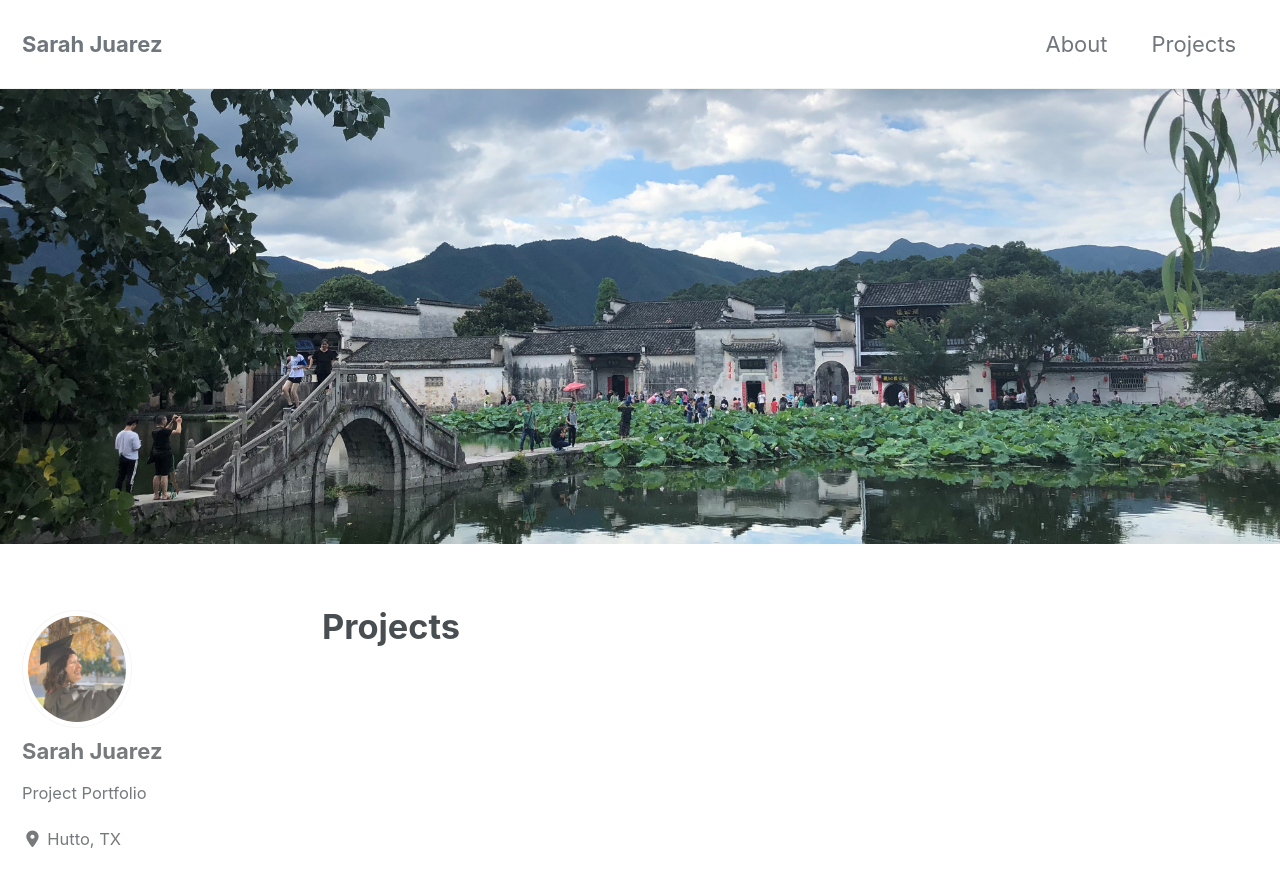
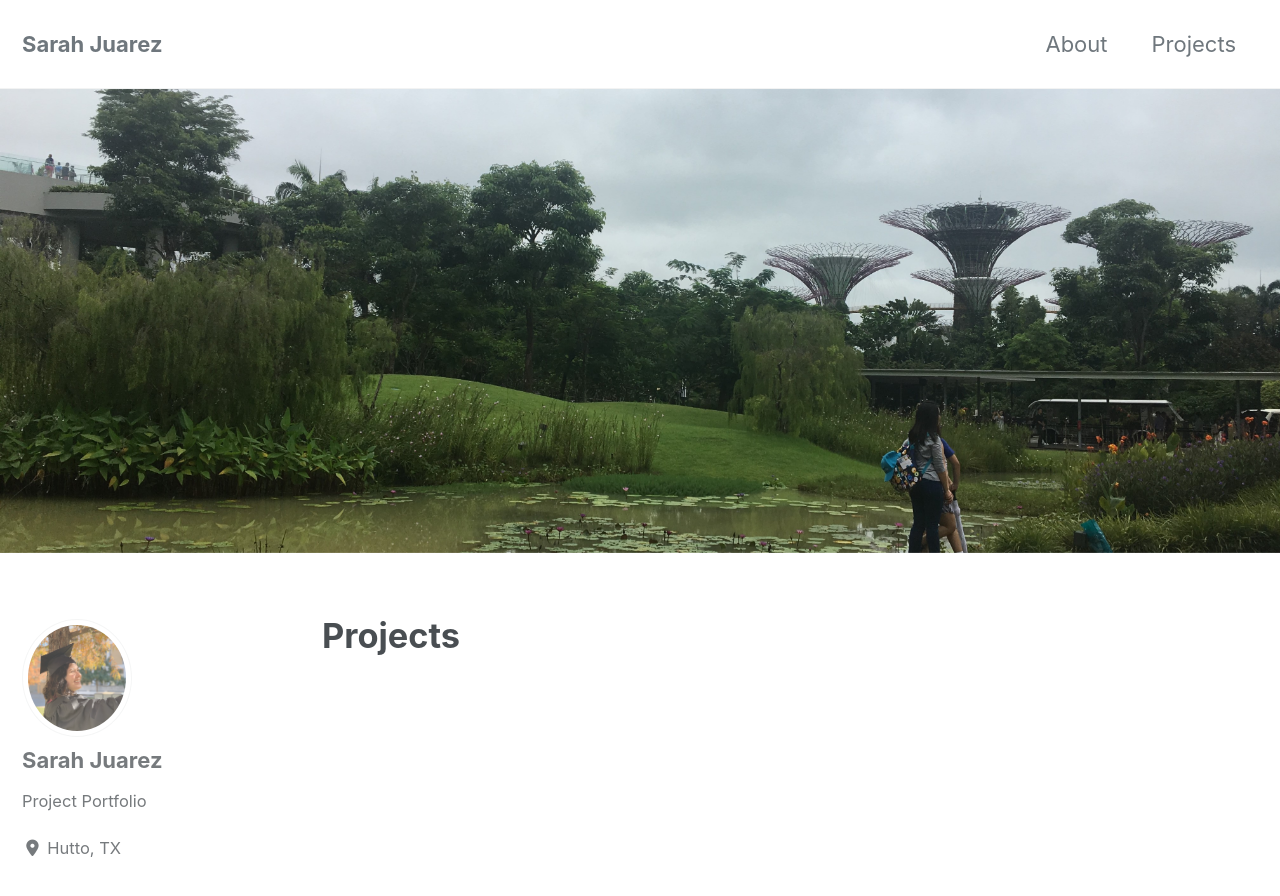
Before and after one commit to sarahajuarez11/sarahajuarez11.github.io, a Jekyll site: the page built from _pages/projects.md, in a window 1280 px wide and 900 px high. Shown: the top 896 px of the window. Built offline with Jekyll 4.4.1, drawn with Linux system fonts in a browser that asks for light colours; cached includes are drawn as plain includes; nearby versions of some CDN libraries.

Commit message:
Added singapore.jpg

```diff
--- a/_pages/projects.md
+++ b/_pages/projects.md
@@ -4,7 +4,7 @@ permalink: /projects/
 title: "Projects"
 author_profile: true
 header:
-  image: "/images/anhui.jpg"
+  image: "/images/singapore.jpg"
 ---
 
 {% include group-by-array collection=site.posts field="tags" %}
```
Also changed, not shown: images/singapore.JPG (added).
